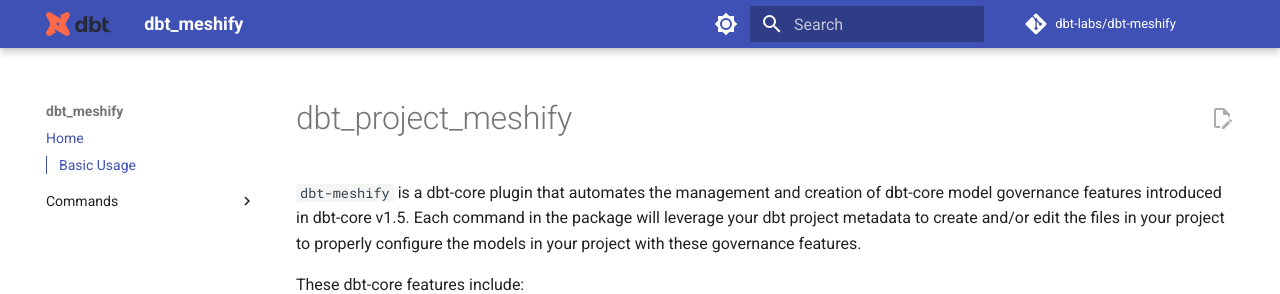
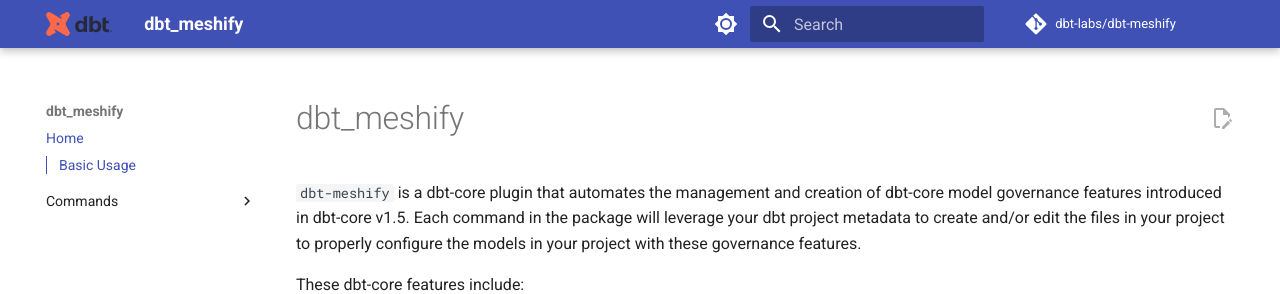
Before and after one commit to dbt-labs/dbt-meshify, an MkDocs documentation site: the page built from docs/index.md, in a window 1280 px wide and 1378 px high. Shown: the top 294 px of the window. Built offline with MkDocs 1.6.1 and Material for MkDocs 9.7.7, drawn with Linux system fonts in a browser that asks for light colours; comment, search, counter and statistics services are not loaded; the version menu is left out.

Commit message:
fix copy paste error

```diff
--- a/docs/index.md
+++ b/docs/index.md
@@ -1,4 +1,4 @@
-# dbt_project_meshify
+# dbt_meshify
 
 `dbt-meshify` is a dbt-core plugin that automates the management and creation of dbt-core model governance features introduced in dbt-core v1.5. Each command in the package will leverage your dbt project metadata to create and/or edit the files in your project to properly configure the models in your project with these governance features.
 
```
